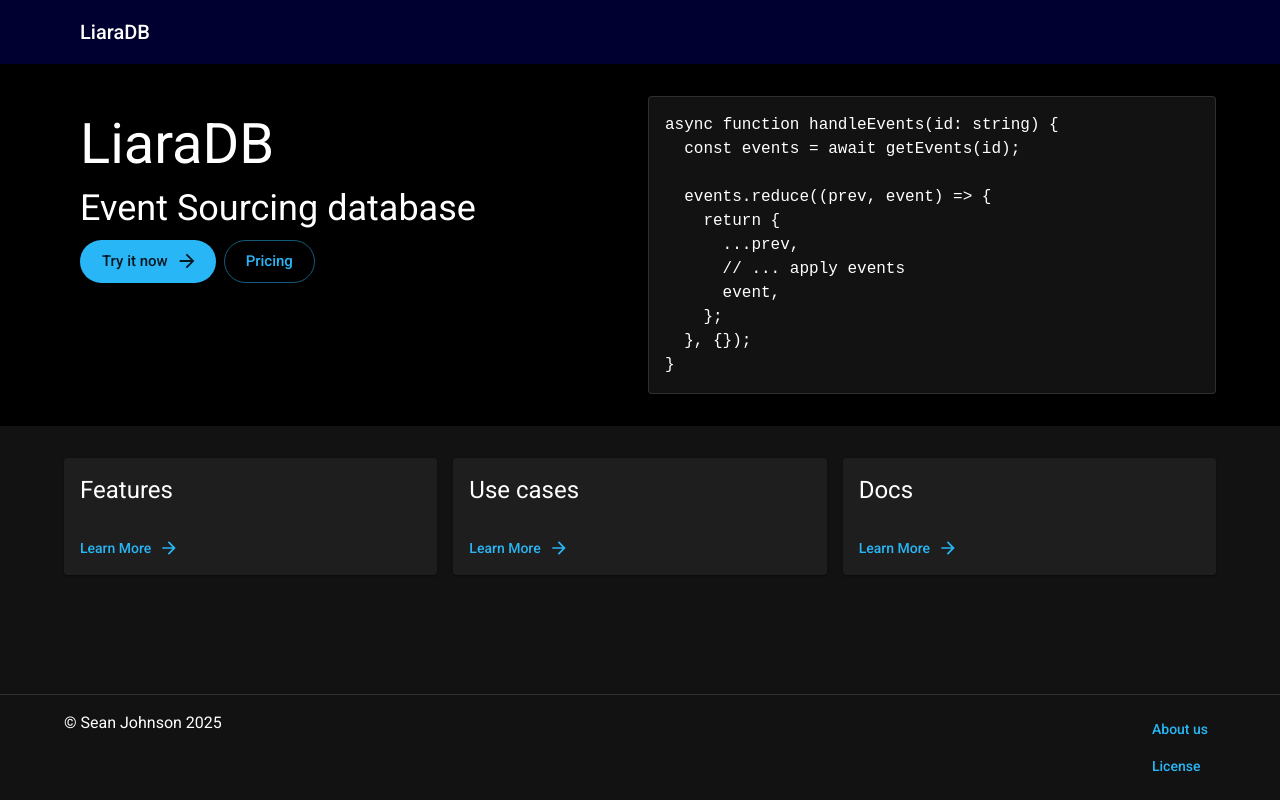
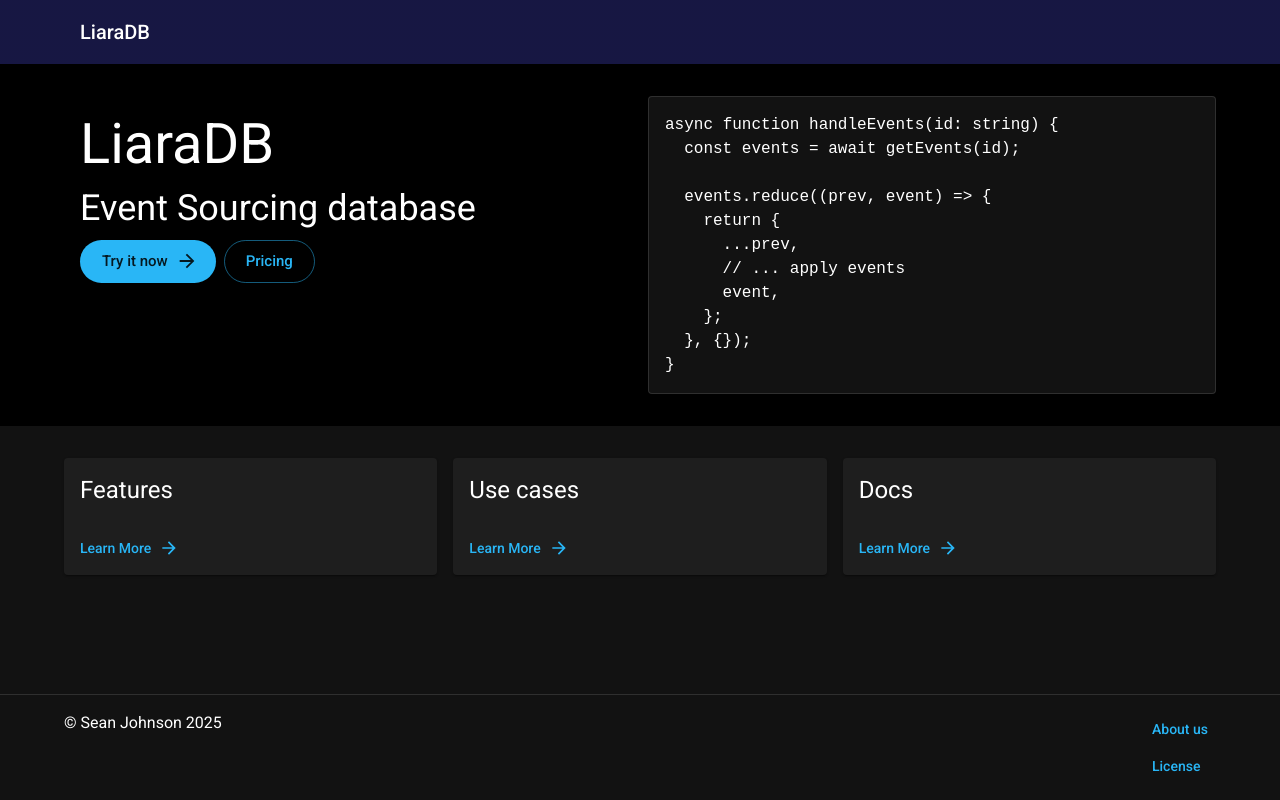
Before and after one commit to liaradb/liaradb.github.io, a Next.js app: page / in a window 1280 px wide. Built offline with nearby package versions, Linux system fonts and the light colour scheme; some icons are missing; what @mui/material-nextjs would draw is missing.

Commit message:
Fixed header color.

```diff
--- a/src/app/header.tsx
+++ b/src/app/header.tsx
@@ -10,7 +10,7 @@ const title = "LiaraDB";
 export function Header() {
   return (
     <Box>
-      <AppBar position="static">
+      <AppBar position="static" enableColorOnDark>
         <Toolbar>
           <IconButton
             size="large"
--- a/src/theme.ts
+++ b/src/theme.ts
@@ -25,16 +25,6 @@ const theme = createTheme({
     },
   },
   components: {
-    MuiAppBar: {
-      styleOverrides: {
-        colorDefault: {
-          background: "#000030",
-        },
-        colorPrimary: {
-          background: "#000030",
-        },
-      },
-    },
     MuiButton: {
       defaultProps: {
         sx: {
```
